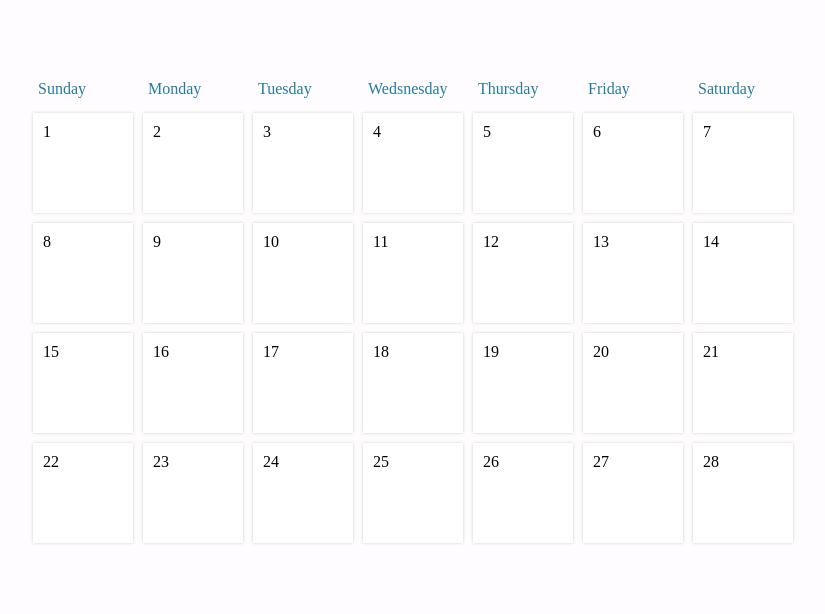
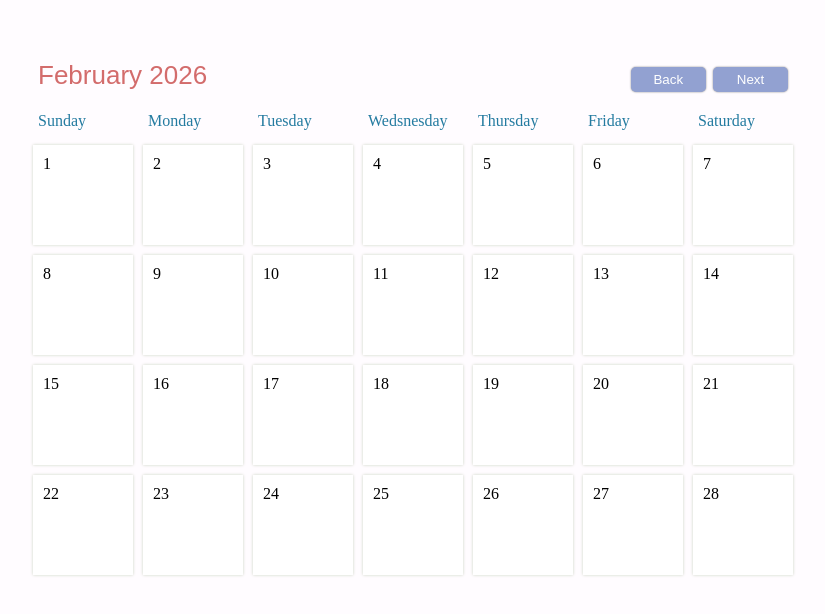
Before and after one commit to vampiricwinter/raceweekcalendar, a plain HTML site: page index.html in a window 1280 px wide. Shown: the whole page, without its empty margins (227-1052 px from the left). Drawn offline with Linux system fonts and the light colour scheme.

Commit message:
load function

```diff
--- a/index.html
+++ b/index.html
@@ -10,7 +10,13 @@
 <body>
 
   <div id="container">
-    <div id="header"></div>
+    <div id="header">
+      <div id="monthDisplay"></div>
+      <div>
+        <button id="backButton">Back</button>
+        <button id="nextButton">Next</button>
+      </div>
+    </div>
 
     <div id="weekdays">
       <div>Sunday</div>
--- a/script.js
+++ b/script.js
@@ -15,7 +15,7 @@
   const firstDayOfMonth = new Date(year, month, 1);
   const daysInMonth = new Date(year, month + 1, 0).getDate();
 
-  const dateString = firstDayOfMonth.toLocaleDateString('en-us', {
+  const dateString = firstDayOfMonth.toLocaleDateString('en-gb', {
     weekday: 'long',
     year: 'numeric',
     month: 'numeric',
@@ -23,6 +23,9 @@
   });
 
   const paddingDays = weekdays.indexOf(dateString.split(', ')[0]);
+
+  document.getElementById('monthDisplay').innerText =
+   `${dt.toLocaleDateString('en-gb', { month: 'long' })} ${year}`;
 
   for(let i = 1; i <= paddingDays + daysInMonth; i++) {
     const daySquare = document.createElement('div');
@@ -41,4 +44,5 @@
 }
 
 
+
 load();
```
